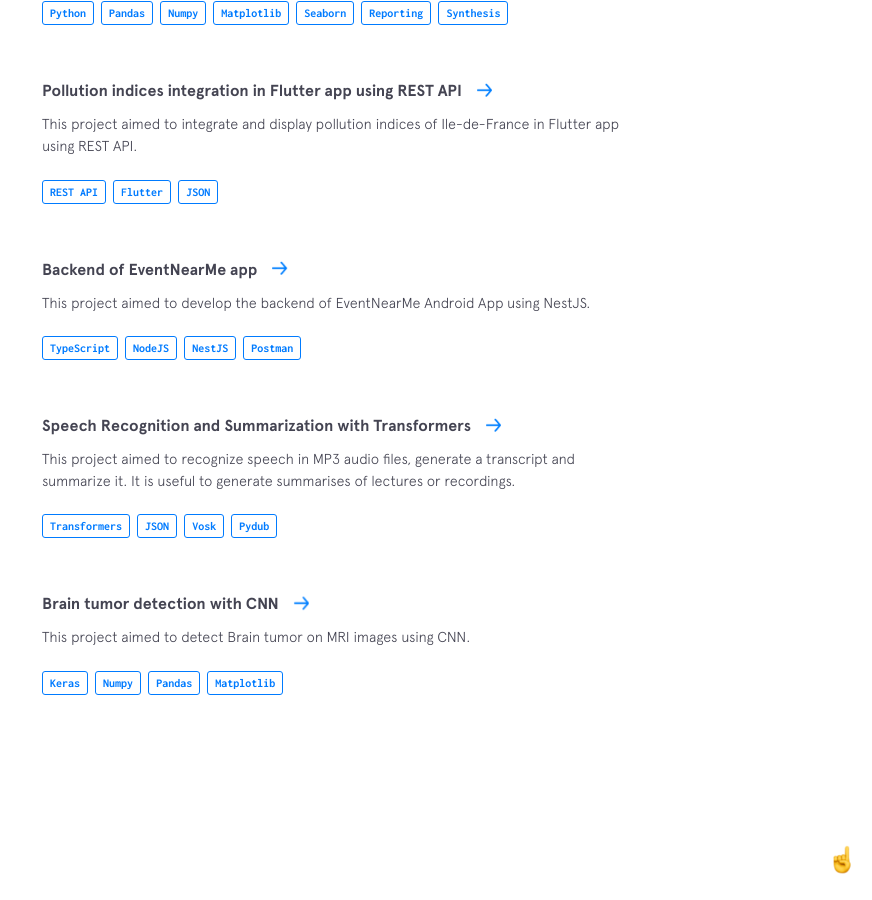
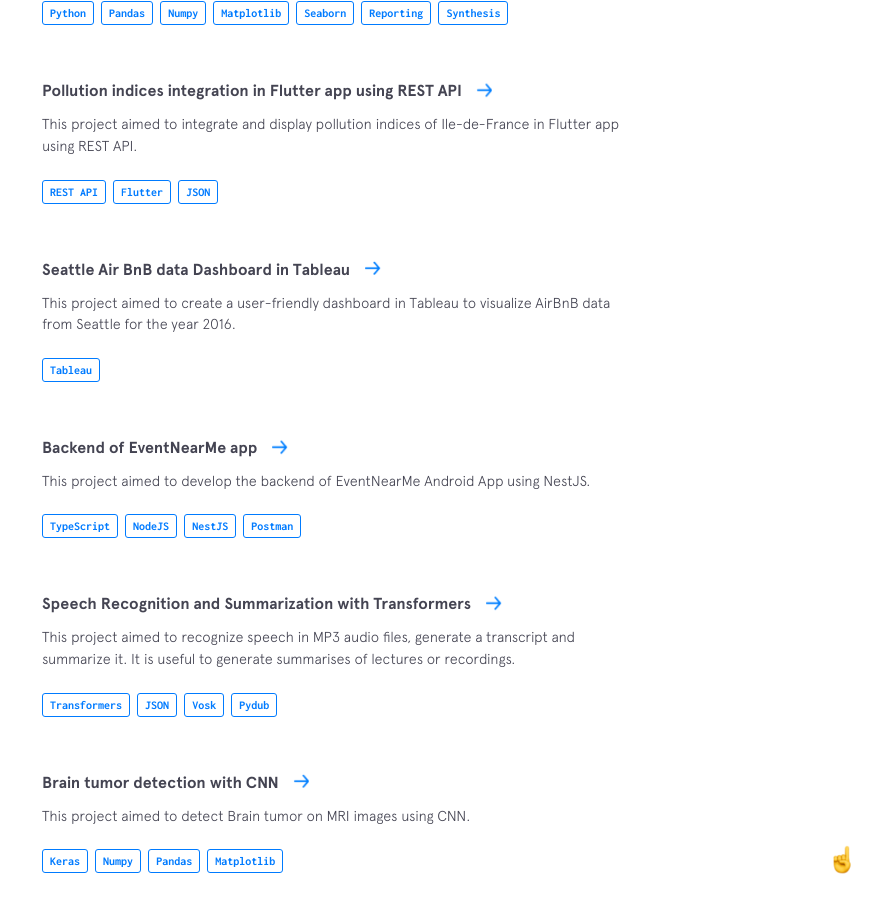
Before and after one commit to CodingAya/codingaya.github.io, a Jekyll site: the page built from index.html, in a window 1280 px wide and 900 px high, scrolled down 2923 px. Shown: the whole window, without its empty margins (408-1280 px from the left). Built offline with Jekyll 4.4.1, drawn with Linux system fonts in a browser that asks for light colours; nearby versions of some CDN libraries.

Commit message:
add: tableau to other-proj

```diff
--- a/_data/other-projects.yml
+++ b/_data/other-projects.yml
@@ -40,6 +40,13 @@
     - thing: Flutter
     - thing: JSON
 
+- name: Seattle Air BnB data Dashboard in Tableau
+
+  description: This project aimed to create a user-friendly dashboard in Tableau to visualize AirBnB data from Seattle for the year 2016.
+  used:
+    - thing: Tableau
+
+
 - name: Backend of EventNearMe app
 
   description: This project aimed to develop the backend of EventNearMe Android App using NestJS.
```
